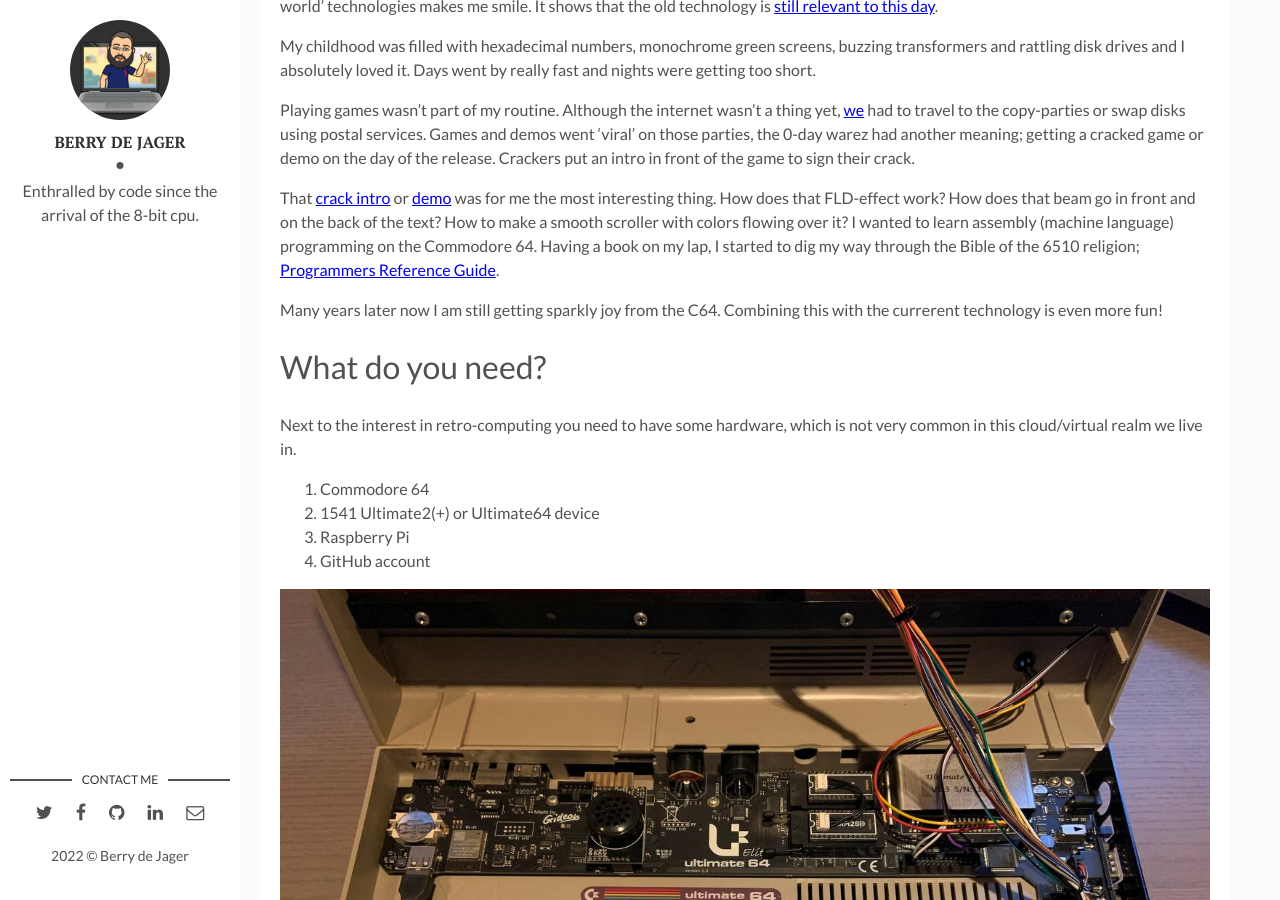
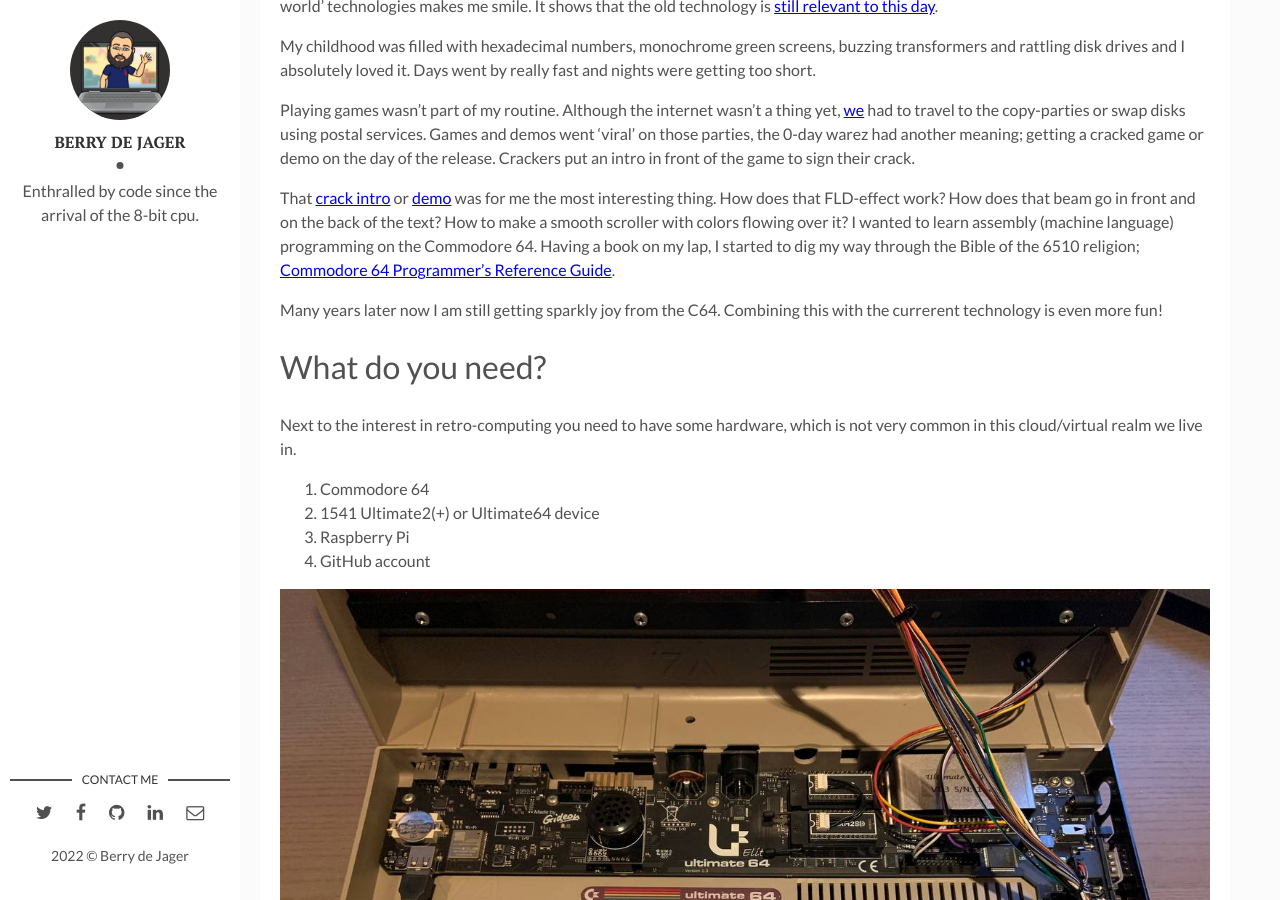
Before and after one commit to berrydejager/code, a Jekyll site: the page built from _posts/2021-12-31-DevOps-using-a-Commodore_64.markdown, in a window 1280 px wide and 900 px high, scrolled down 483 px. Built offline with Jekyll 4.4.1, drawn with Linux system fonts in a browser that asks for light colours.

Commit message:
Update 2021-12-31-DevOps-using-a-Commodore_64.markdown

```diff
--- a/_posts/2021-12-31-DevOps-using-a-Commodore_64.markdown
+++ b/_posts/2021-12-31-DevOps-using-a-Commodore_64.markdown
@@ -14,7 +14,7 @@
 
 Playing games wasn't part of my routine. Although the internet wasn't a thing yet, [we](https://en.wikipedia.org/wiki/Demoscene) had to travel to the copy-parties or swap disks using postal services. Games and demos went 'viral' on those parties, the 0-day warez had another meaning; getting a cracked game or demo on the day of the release. Crackers put an intro in front of the game to sign their crack.
 
-That [crack intro](https://csdb.dk/release/?id=53390) or [demo](https://csdb.dk/release/?id=4986) was for me the most interesting thing. How does that FLD-effect work? How does that beam go in front and on the back of the text? How to make a smooth scroller with colors flowing over it? I wanted to learn assembly (machine language) programming on the Commodore 64. Having a book on my lap, I started to dig my way through the Bible of the 6510 religion; [Programmers Reference Guide](assets/pdf/C64PRG.pdf).
+That [crack intro](https://csdb.dk/release/?id=53390) or [demo](https://csdb.dk/release/?id=4986) was for me the most interesting thing. How does that FLD-effect work? How does that beam go in front and on the back of the text? How to make a smooth scroller with colors flowing over it? I wanted to learn assembly (machine language) programming on the Commodore 64. Having a book on my lap, I started to dig my way through the Bible of the 6510 religion; [Commodore 64 Programmer's Reference Guide](assets/pdf/C64PRG.pdf).
 
 Many years later now I am still getting sparkly joy from the C64. Combining this with the currerent technology is even more fun!
 
```
